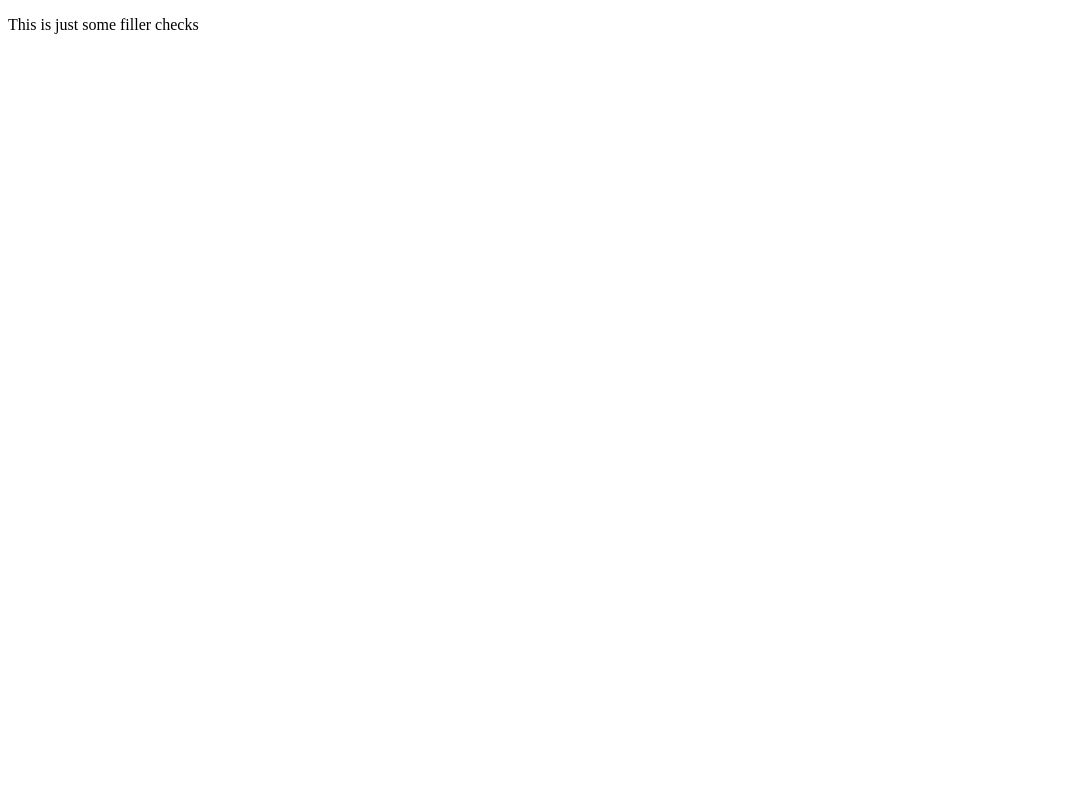
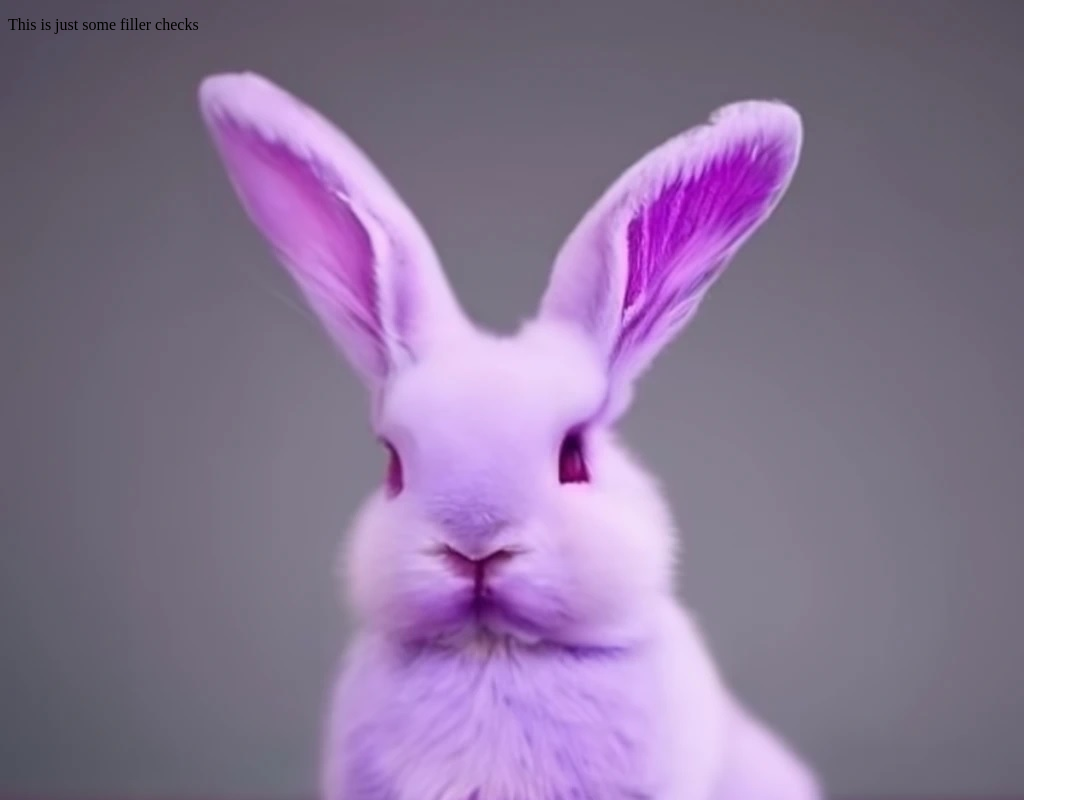
Before and after one commit to NikkiE-Dev/WebDevClass, a plain HTML site: page index.html in a window 1280 px wide. Shown: the whole page, without its empty margins (0-1087 px from the left). Drawn offline with Linux system fonts and the light colour scheme; the site is published under a folder, as on GitHub Pages, so addresses that start at the root find nothing.

Commit message:
Update style.css
Updated background path

```diff
--- a/style.css
+++ b/style.css
@@ -1,4 +1,4 @@
 body{
-  background-image: url("/img/PurpleBunny.jpg");
+  background-image: url("./img/PurpleBunny.jpg");
   background-repeat: no-repeat;
 }
```
